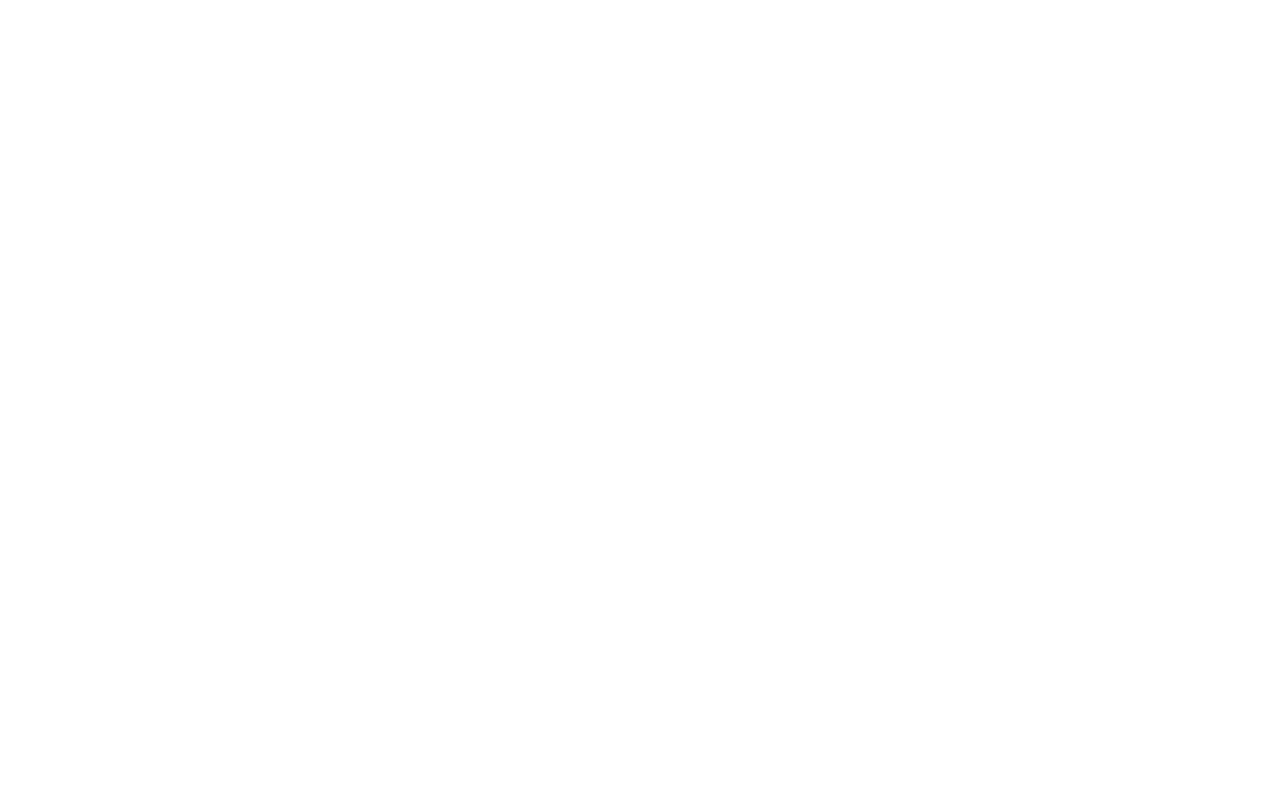
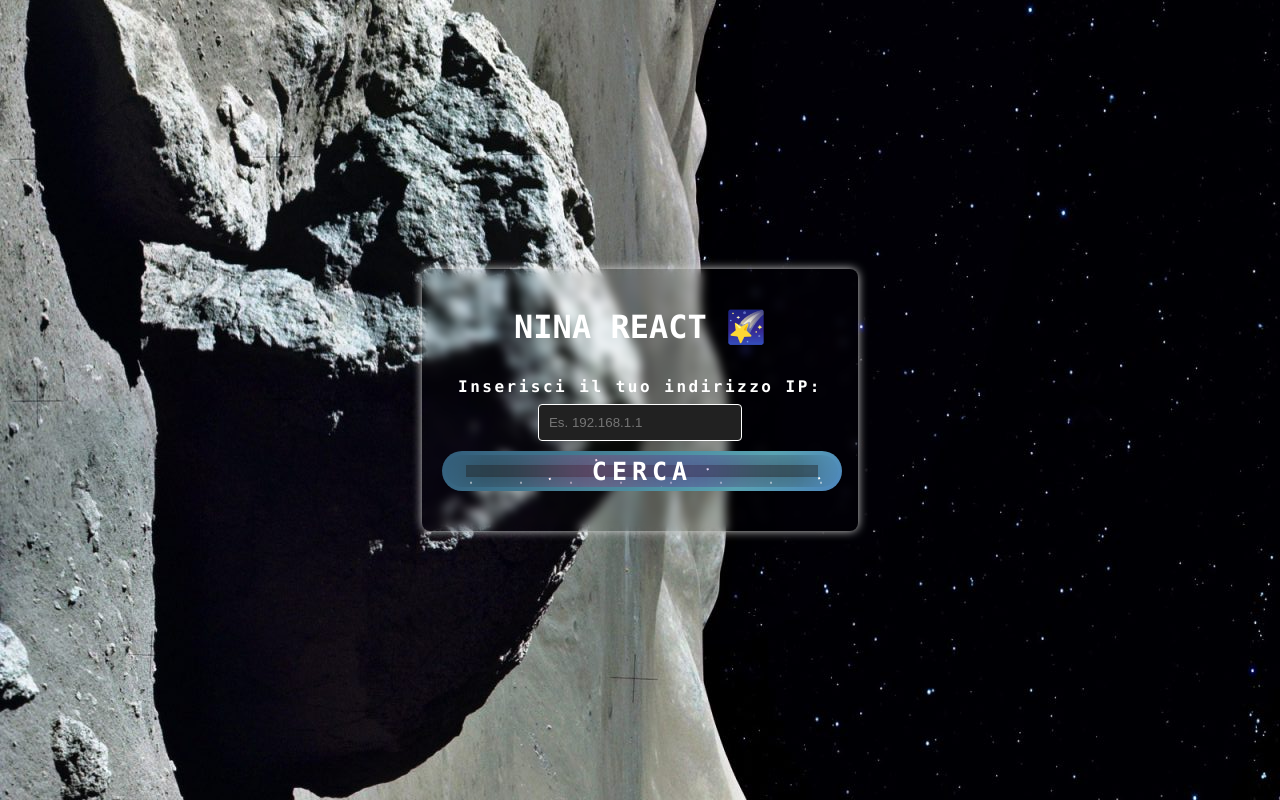
Before and after one commit to renghinoITS/nina_react, a React (Vite) app: page / in a window 1280 px wide. Built offline with nearby package versions, Linux system fonts and the light colour scheme.

Commit message:
update AccesPage.tsx/css

```diff
--- a/src/pages/AccessPage/AccessPage.css
+++ b/src/pages/AccessPage/AccessPage.css
@@ -0,0 +1,229 @@
+body {
+    font-family: Monaco, sans-serif;
+    color: #ffffff;
+    background-image: url('../../assets/img/moon.jpg'); /* Percorso dell'immagine di sfondo */
+    background-position: center;
+    background-repeat: no-repeat;
+    background-size: cover;
+    margin: 0;
+    padding: 0;
+    display: flex;
+    justify-content: center;
+    align-items: center;
+    min-height: 100vh;
+  }
+
+  .container {
+    text-align: center;
+    backdrop-filter: blur(5px);
+    padding: 20px;
+    border-radius: 8px;
+    box-shadow: 0 0 10px rgb(214, 214, 214);
+    max-width: 800px;
+    width: 90%;
+    margin: 20px auto;
+  }
+
+  h1 {
+    margin-bottom: 30px;
+    font-size: 2em;
+  }
+
+  .ip-input {
+    margin-bottom: 20px;
+  }
+
+  label {
+    display: block;
+    margin-bottom: 5px;
+    font-weight: bold;
+    letter-spacing: 2.5px;
+  }
+
+  input[type="text"] {
+    padding: 10px;
+    width: 46%;
+    margin-bottom: 10px;
+    border: 1px solid #ffffff;
+    border-radius: 4px;
+    background-color: #212121;
+    color: #ffffff;
+  }
+
+  button {
+    padding: 10px 20px;
+    border: none;
+    border-radius: 4px;
+    color: #ffffff;
+    cursor: pointer;
+    margin: 10px;
+  }
+
+  .hidden {
+    display: none;
+  }
+
+  /* Stile per il pulsante con l'effetto particolare */
+  .btn {
+    display: flex;
+    justify-content: center;
+    align-items: center;
+    width: 25rem;
+    height: 2.5rem;
+    overflow: hidden;
+    background-size: 300% 300%;
+    cursor: pointer;
+    backdrop-filter: blur(1rem);
+    border-radius: 5rem;
+    transition: 0.5s;
+    animation: gradient_301 5s ease infinite;
+    border: double 4px transparent;
+    background-image: linear-gradient(#212121, #212121),
+      linear-gradient(137.48deg, #234064 10%, #59a3b2 45%, #3952ce 67%, #04133c 87%);
+    background-origin: border-box;
+    background-clip: content-box, border-box;
+    position: relative;
+    margin: 0 auto;
+  }
+
+  .btn * {
+    font-family: inherit;
+  }
+
+  strong {
+    z-index: 2;
+    font-size: 25px;
+    letter-spacing: 5px;
+    color: #ffffff;
+  }
+
+  #glow {
+    position: absolute;
+    display: flex;
+    width: 12rem;
+  }
+
+  .circle {
+    width: 100%;
+    height: 30px;
+    filter: blur(2rem);
+    animation: pulse_3011 4s infinite;
+    z-index: -1;
+  }
+
+  .circle:nth-of-type(1) {
+    background: rgba(254, 83, 186, 0.636);
+  }
+
+  .circle:nth-of-type(2) {
+    background: rgba(142, 81, 234, 0.704);
+  }
+
+  .btn:hover #container-stars {
+    z-index: 1;
+    background-color: #212121;
+  }
+
+  .btn:hover {
+    transform: scale(1.1);
+  }
+
+  .btn:active {
+    border: double 4px #fe53bb;
+    background-origin: border-box;
+    background-clip: content-box, border-box;
+    animation: none;
+  }
+
+  .btn:active .circle {
+    background: #fe53bb;
+  }
+
+  #container-stars {
+    position: absolute;
+    z-index: -1;
+    width: 100%;
+    height: 100%;
+    overflow: hidden;
+    transition: 0.5s;
+    backdrop-filter: blur(1rem);
+    border-radius: 5rem;
+  }
+
+  #stars {
+    position: relative;
+    background: transparent;
+    width: 200rem;
+    height: 200rem;
+  }
+
+  #stars::after {
+    content: "";
+    position: absolute;
+    top: -10rem;
+    left: -100rem;
+    width: 100%;
+    height: 100%;
+    animation: animStarRotate 90s linear infinite;
+    background-image: radial-gradient(#ffffff 1px, transparent 1%);
+    background-size: 50px 50px;
+  }
+
+  #stars::before {
+    content: "";
+    position: absolute;
+    top: 0;
+    left: -50%;
+    width: 170%;
+    height: 500%;
+    animation: animStar 60s linear infinite;
+    background-image: radial-gradient(#ffffff 1px, transparent 1%);
+    background-size: 50px 50px;
+    opacity: 0.5;
+  }
+
+  /* Effetti di animazione per stelle e gradienti */
+  @keyframes animStar {
+    from {
+      transform: translateY(0);
+    }
+    to {
+      transform: translateY(-135rem);
+    }
+  }
+
+  @keyframes animStarRotate {
+    from {
+      transform: rotate(360deg);
+    }
+    to {
+      transform: rotate(0);
+    }
+  }
+
+  @keyframes gradient_301 {
+    0% {
+      background-position: 0% 50%;
+    }
+    50% {
+      background-position: 100% 50%;
+    }
+    100% {
+      background-position: 0% 50%;
+    }
+  }
+
+  @keyframes pulse_3011 {
+    0% {
+      transform: scale(0.75);
+      box-shadow: 0 0 0 0 rgba(0, 0, 0, 0.7);
+    }
+    70% {
+      transform: scale(1);
+      box-shadow: 0 0 0 10px rgba(0, 0, 0, 0);
+    }
+    100% {
+      transform: scale(0.75);
+      box-shadow: 0 0 0 0 rgba(0, 0, 0, 0);
+    }
+  }
--- a/src/pages/AccessPage/AccessPage.tsx
+++ b/src/pages/AccessPage/AccessPage.tsx
@@ -1,10 +1,28 @@
+import React from "react";
 import "./AccessPage.css";
 
-const AccessPage: React.FC= () => {
+const AccessPage: React.FC = () => {
+  return (
+    <div className="container">
+      <h1>NINA REACT &#127776;</h1>
+      <div className="ip-input">
+        <label htmlFor="ip-address">Inserisci il tuo indirizzo IP:</label>
+        <input type="text" id="ip-address" placeholder="Es. 192.168.1.1" />
 
-    return (
-      <div></div>
-    );
-  };
+        <button id="fetchButton" className="btn">
+          <strong>CERCA</strong>
+          <div id="container-stars">
+            <div id="stars"></div>
+          </div>
+          <div id="glow">
+            <div className="circle"></div>
+            <div className="circle"></div>
+          </div>
+        </button>
+      </div>
+      <div id="apod-content" className="apod-content"></div>
+    </div>
+  );
+};
 
-  export default AccessPage;
+export default AccessPage;
```
Also changed, not shown: src/assets/img/moon.jpg (renamed from src/assets/css/img/moon.jpg).
